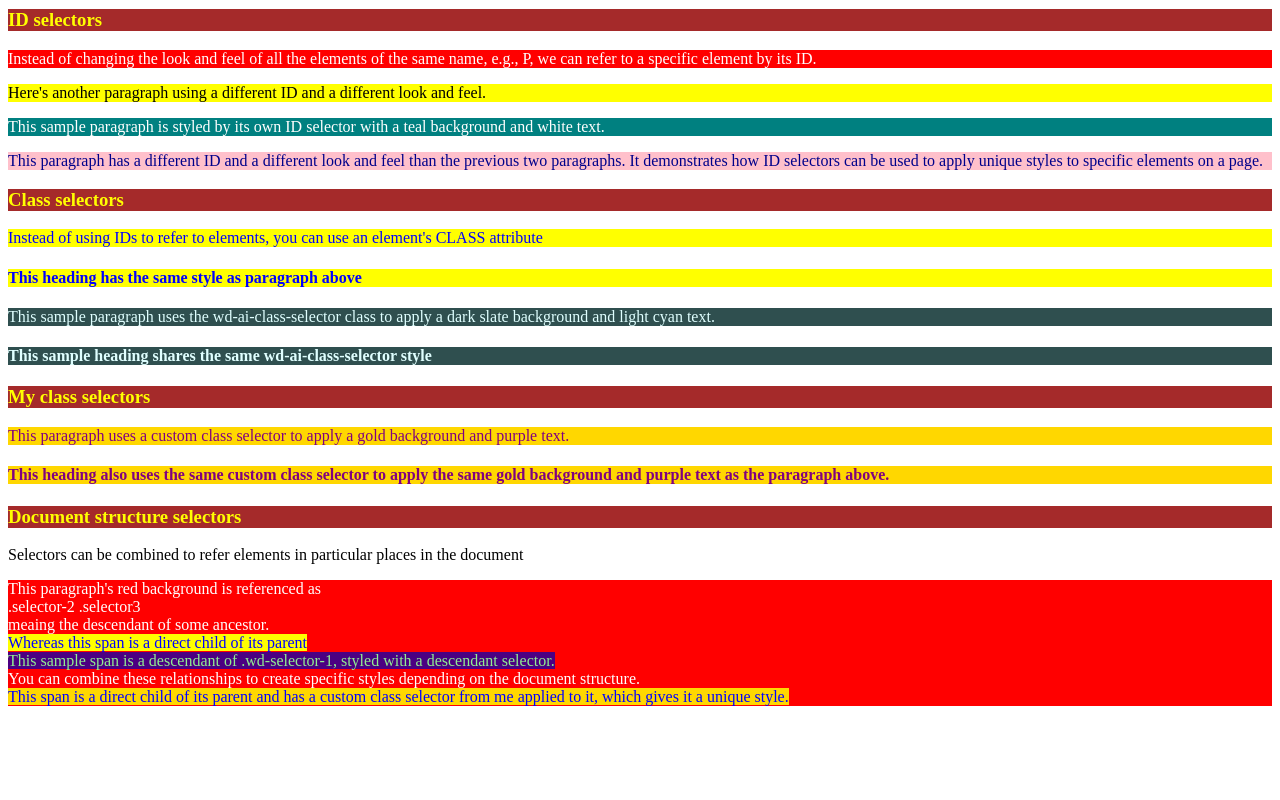
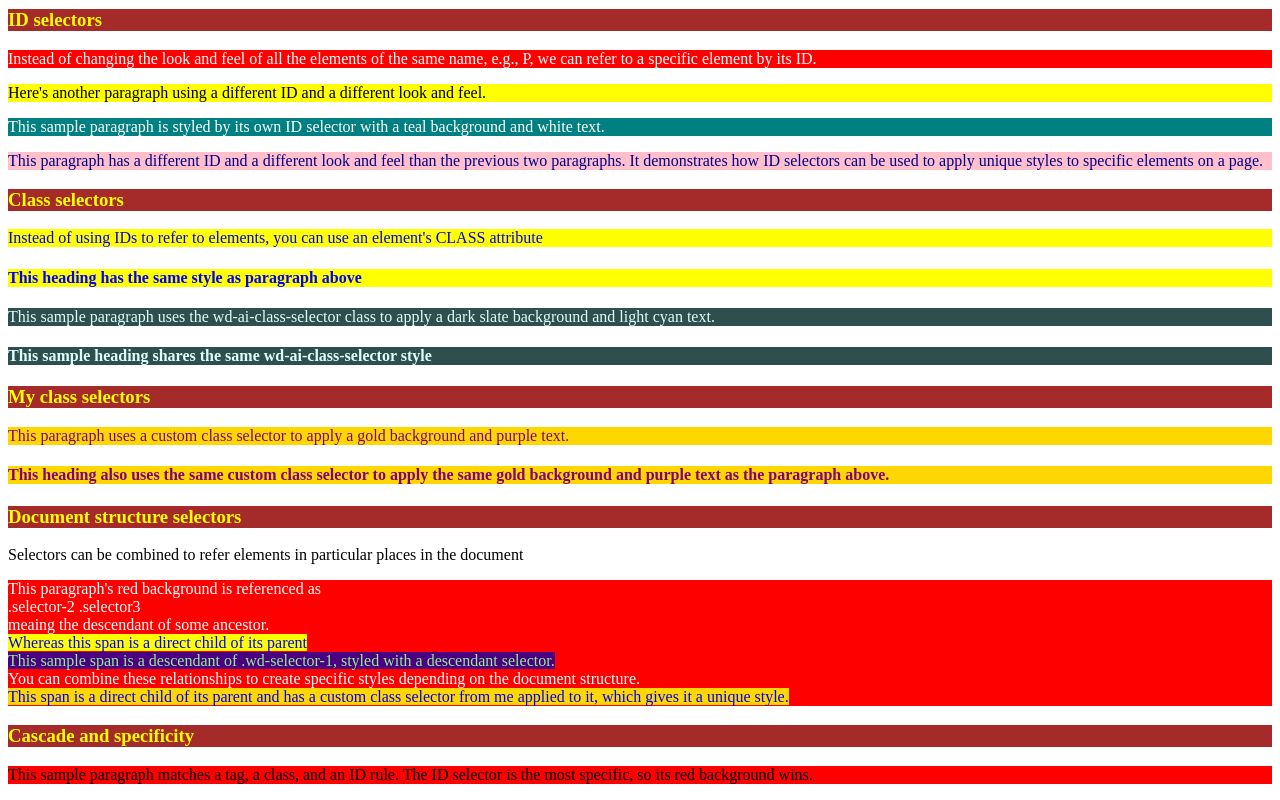
Before and after one commit to pricefy-dotcom/webdev-client, a Next.js app in the folder 2026/fall/webdev/webdev-client/: page /labs/lab2 in a window 1280 px wide. Shown: the part 203-1003 px from the top of the page. Before the commit the page ends 925 px from the top, so only its background shows below. Built offline with nearby package versions, Linux system fonts and the light colour scheme.

Commit message:
Lab 2.1.6 CSS Selection Rule Machanism

```diff
--- a/2026/fall/webdev/webdev-client/app/labs/lab2/index.css
+++ b/2026/fall/webdev/webdev-client/app/labs/lab2/index.css
@@ -67,3 +67,19 @@ h3 {
     background-color: gold;
     color: blue;
 }
+
+/* Cascade demo: #wd-ai-cascade (ID, specificity 1,0,0) should win over
+   .wd-ai-cascade (class, 0,1,0) and p (tag, 0,0,1), so the paragraph is red.
+   :where() adds zero specificity; it only keeps the tag rule from turning
+   every other paragraph on the page green. */
+:where(#wd-css-cascade) p {
+    background-color: green;
+}
+
+.wd-ai-cascade {
+    background-color: yellow;
+}
+
+#wd-ai-cascade {
+    background-color: red;
+}
--- a/2026/fall/webdev/webdev-client/app/labs/lab2/page.tsx
+++ b/2026/fall/webdev/webdev-client/app/labs/lab2/page.tsx
@@ -109,6 +109,14 @@ export default function Lab2() {
 
       </div>
 
+      <div id="wd-css-cascade">
+        <h3>Cascade and specificity</h3>
+        <p id="wd-ai-cascade" className="wd-ai-cascade">
+          This sample paragraph matches a tag, a class, and an ID rule. The
+          ID selector is the most specific, so its red background wins.
+        </p>
+      </div>
+
     </div>
   );
 }
```
